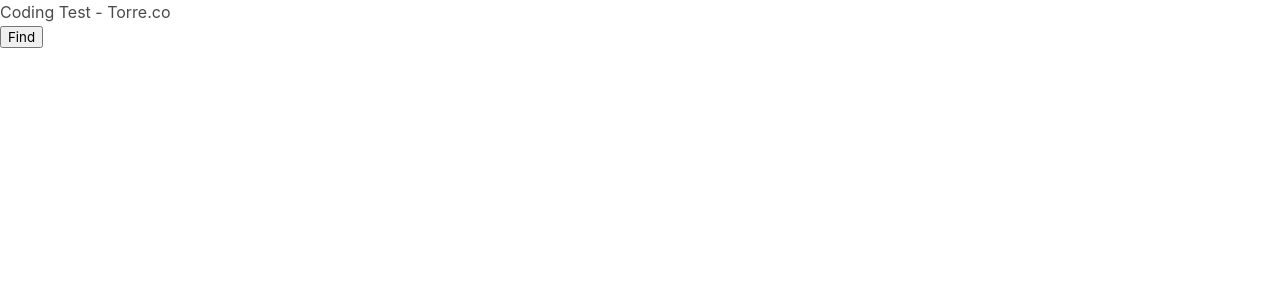
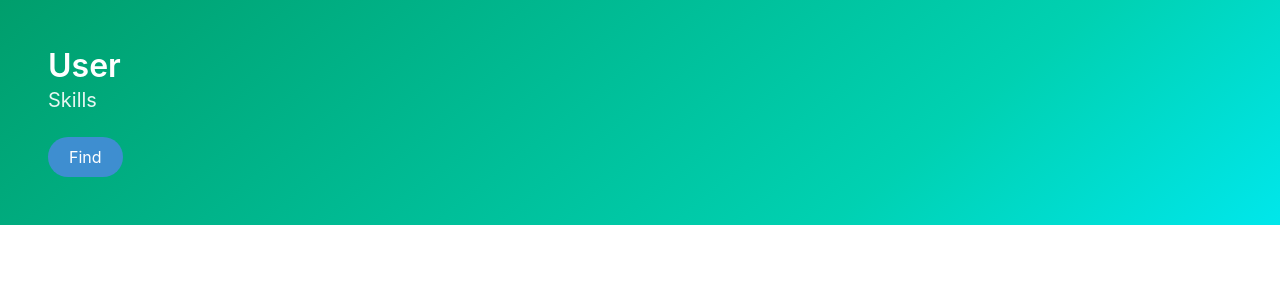
Before and after one commit to krincona/Torre_Test, a Vue app: page / in a window 1280 px wide. Shown: the top 300 px of the page. Built offline with nearby package versions, Linux system fonts and the light colour scheme.

Commit message:
adds cards layouts Rick and Morty Cards

```diff
--- a/src/App.vue
+++ b/src/App.vue
@@ -1,33 +1,53 @@
 <template>
   <div id="app">
-    <h1>Coding Test - Torre.co</h1>
-    <button v-on:click="fetch">Find</button>
+    <div class="hero is-primary is-bold ">
+      <div class="hero-body">
+        <div class="title"><span class="is-white">User</span></div>
+        <div class="subtitle"><span class="is-white ">Skills</span></div>
+        <button class="button is-rounded is-info " v-on:click="fetch">Find</button>
+      </div>
+    </div>
+
+    <div class="container">
+      <div class="columns is-desktop is-mobile is-tablet is-multiline is-centered">
+        <div class="column is-12-mobile is-4-desktop is-4-tablet" v-for="user of users" v-bind:key="user.id">
+          <div class="card">
+            <div class="card-header"><img v-bind:src="user.image" v-bind:alt="user.name" /></div>
+            <div class="card-content">
+              <h3 class="title is-size-4">{{user.name}}</h3>
+              <button class="button is-rounded is-small is-info">More</button>
+            </div>
+          </div>
+        </div>
+      </div>
+    </div>
   </div>
 </template>
 
 <script>
+//<div >{{ user }}</div>
 import axios from "axios";
 
 export default {
   name: "App",
   data: function () {
     return {
-      information: []
-    }
+      users: [],
+    };
   },
   methods: {
     fetch() {
       //const headers = { "Content-Type": "application/json" };
       let result = axios
         .get("https://rickandmortyapi.com/api/character")
-        .then(res => {
-          this.information = res.data.results
+        .then((res) => {
+          this.users = res.data.results;
           //console.log(res.data);
         })
-        .catch(err => {
+        .catch((err) => {
           console.log(err);
-        })
-      }
-    }
-  };
+        });
+    },
+  },
+};
 </script>
```
